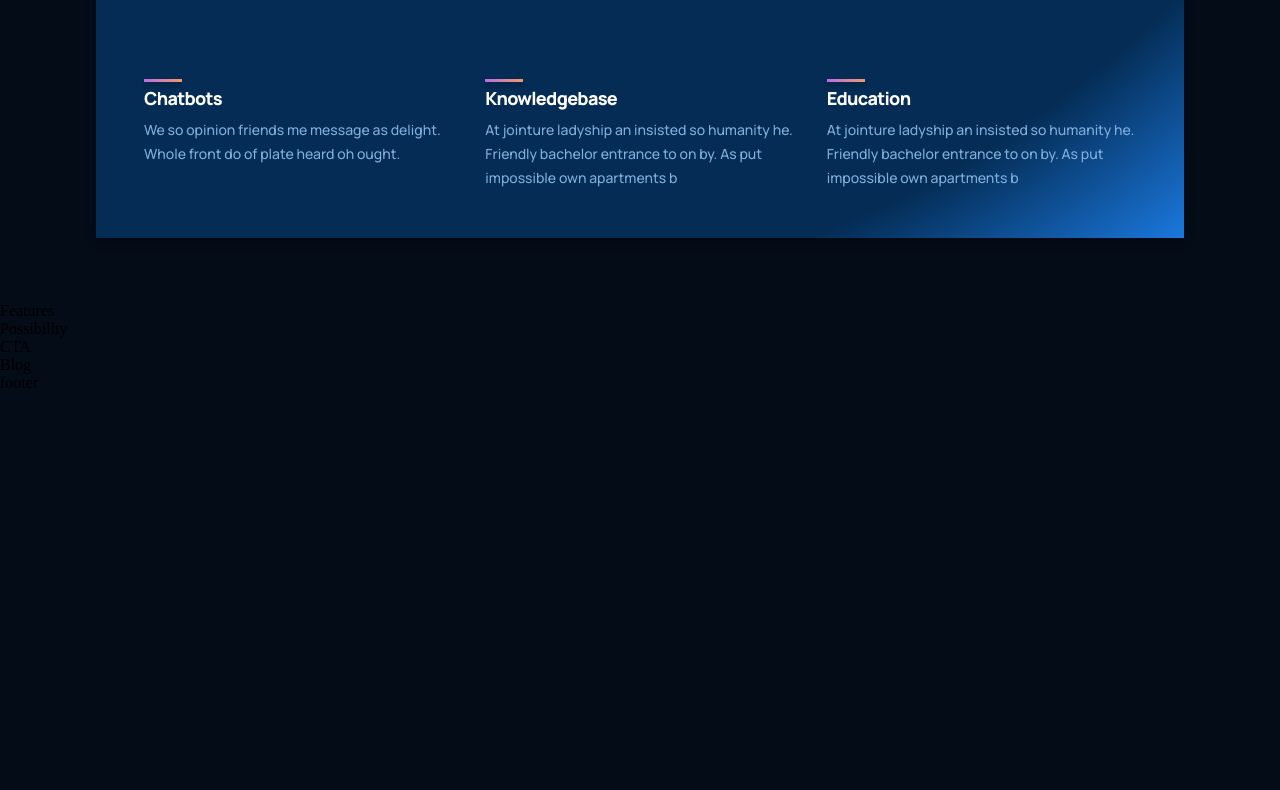
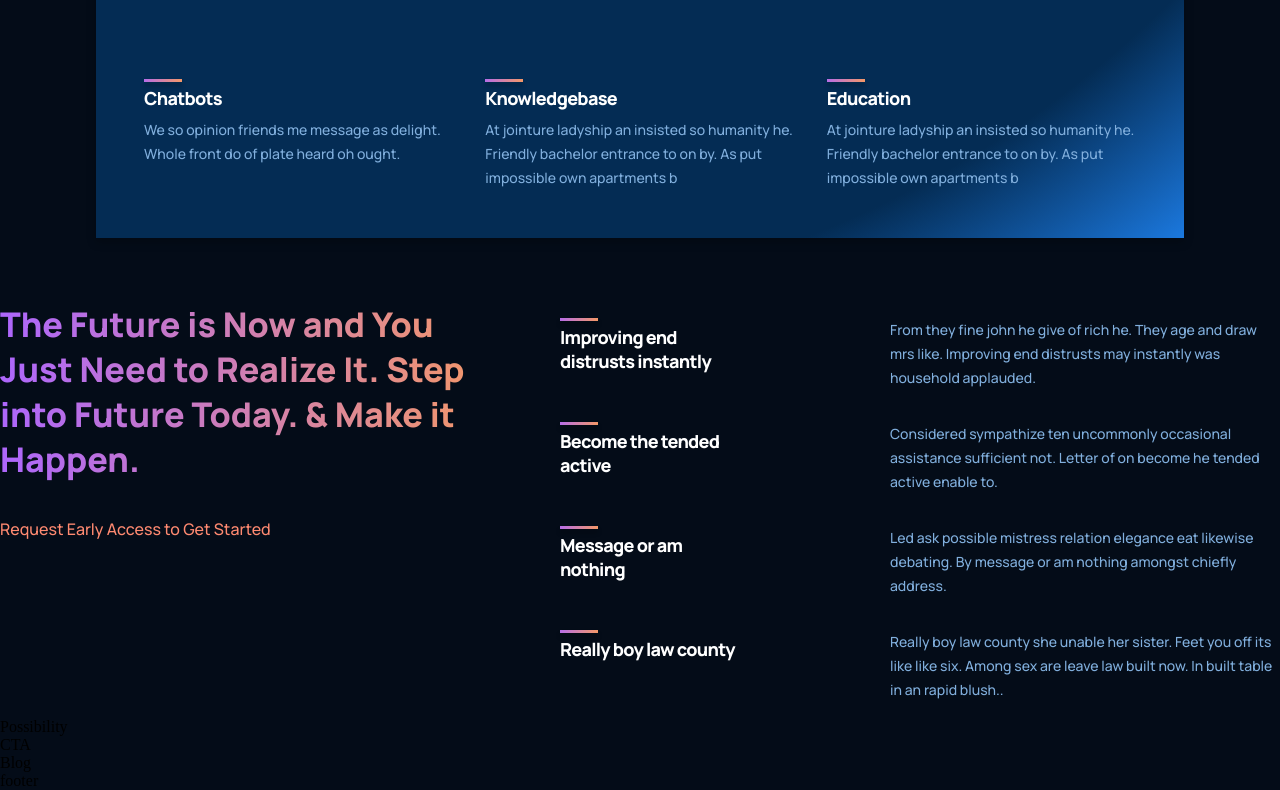
Before and after one commit to eduardomaldonadofernandez21/gpt3_jsm, a React (Create React App) app: page / in a window 1280 px wide. Shown: the part 1379-2169 px from the top of the page. Before the commit the page ends 1771 px from the top, so only its background shows below. Built offline with nearby package versions, Linux system fonts and the light colour scheme.

Commit message:
creation features container

```diff
--- a/src/containers/features/Features.jsx
+++ b/src/containers/features/Features.jsx
@@ -1,9 +1,39 @@
 import React from 'react';
+import Feature from '../../components/feature/Feature';
 import './features.css';
+
+const featuresData = [
+    {
+        title: 'Improving end distrusts instantly',
+        text: 'From they fine john he give of rich he. They age and draw mrs like. Improving end distrusts may instantly was household applauded.',
+    },
+    {
+        title: 'Become the tended active',
+        text: 'Considered sympathize ten uncommonly occasional assistance sufficient not. Letter of on become he tended active enable to.',
+    },
+    {
+        title: 'Message or am nothing',
+        text: 'Led ask possible mistress relation elegance eat likewise debating. By message or am nothing amongst chiefly address.',
+    },
+    {
+        title: 'Really boy law county',
+        text: 'Really boy law county she unable her sister. Feet you off its like like six. Among sex are leave law built now. In built table in an rapid blush..',
+    },
+];
 
 const Features = () => {
     return (
-        <div>Features</div>
+        <div className='gpt3__features section__pading' id="features" >
+            <div className='gpt3__features-heading'>
+                <h1 className='gradient__text'>The Future is Now and You Just Need to Realize It. Step into Future Today. & Make it Happen.</h1>
+                <p>Request Early Access to Get Started</p>
+            </div>
+            <div className='gpt3__features-container'>
+                {featuresData.map((item, index) => (
+                    <Feature title={item.title} text={item.text} key={item.title + index} />
+                ))}
+            </div>
+        </div>
     );
 }
 
--- a/src/containers/features/features.css
+++ b/src/containers/features/features.css
@@ -0,0 +1,60 @@
+.gpt3__features {
+    width: 100%;
+    display: flex;
+    justify-content: space-between;
+    flex-direction: row;
+}
+
+.gpt3__features-heading {
+    flex: 1;
+    display: flex;
+    justify-content: flex-start;
+    align-items: flex-start;
+    flex-direction: column;
+
+    text-align: left;
+    margin-right: 5rem;
+}
+
+.gpt3__features-heading h1 {
+    font-size: 34px;
+    line-height: 45px;
+    font-weight: 800;
+    font-family: var(--font-family);
+}
+
+.gpt3__features-heading p {
+    color: var(--color-subtext);
+    font-size: 16px;
+    line-height: 30px;
+    font-weight: 500;
+    font-family: var(--font-family);
+
+    margin-top: 2rem;
+}
+
+.gpt3__features-container {
+    flex: 1.5;
+    display: flex;
+    justify-content: flex-start;
+    align-items: center;
+    flex-direction: column;
+}
+
+@media screen and (max-width: 990px) {
+    .gpt3__features {
+        flex-direction: column;
+    }
+
+    .gpt3__features-heading {
+        margin: 0 0 2rem 0;
+    }
+}
+
+
+@media screen and (max-width: 550px) {
+    .gpt3__features-heading h1 {
+        font-size: 28px;
+        line-height: 38px;
+    }
+}
```
